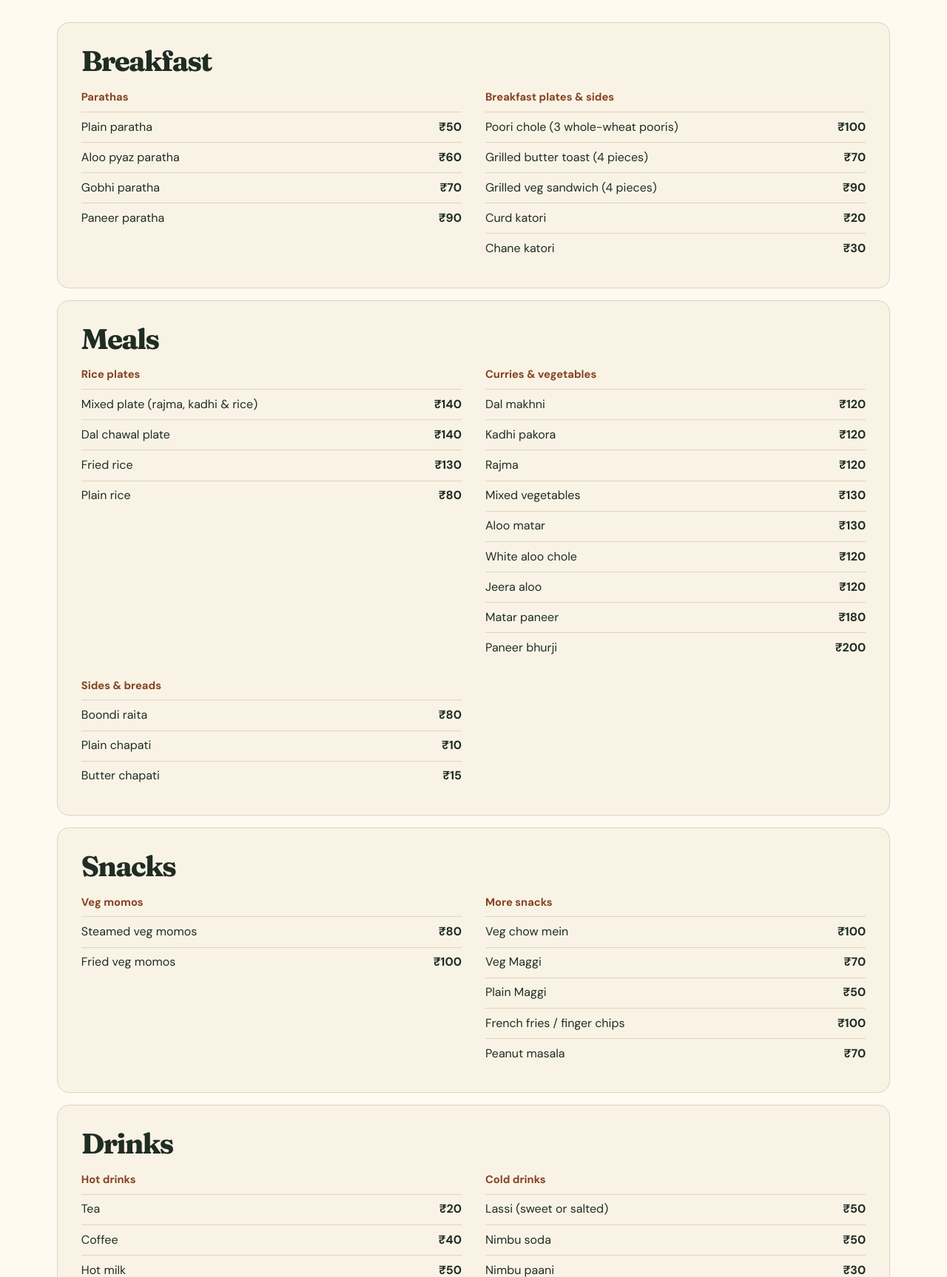
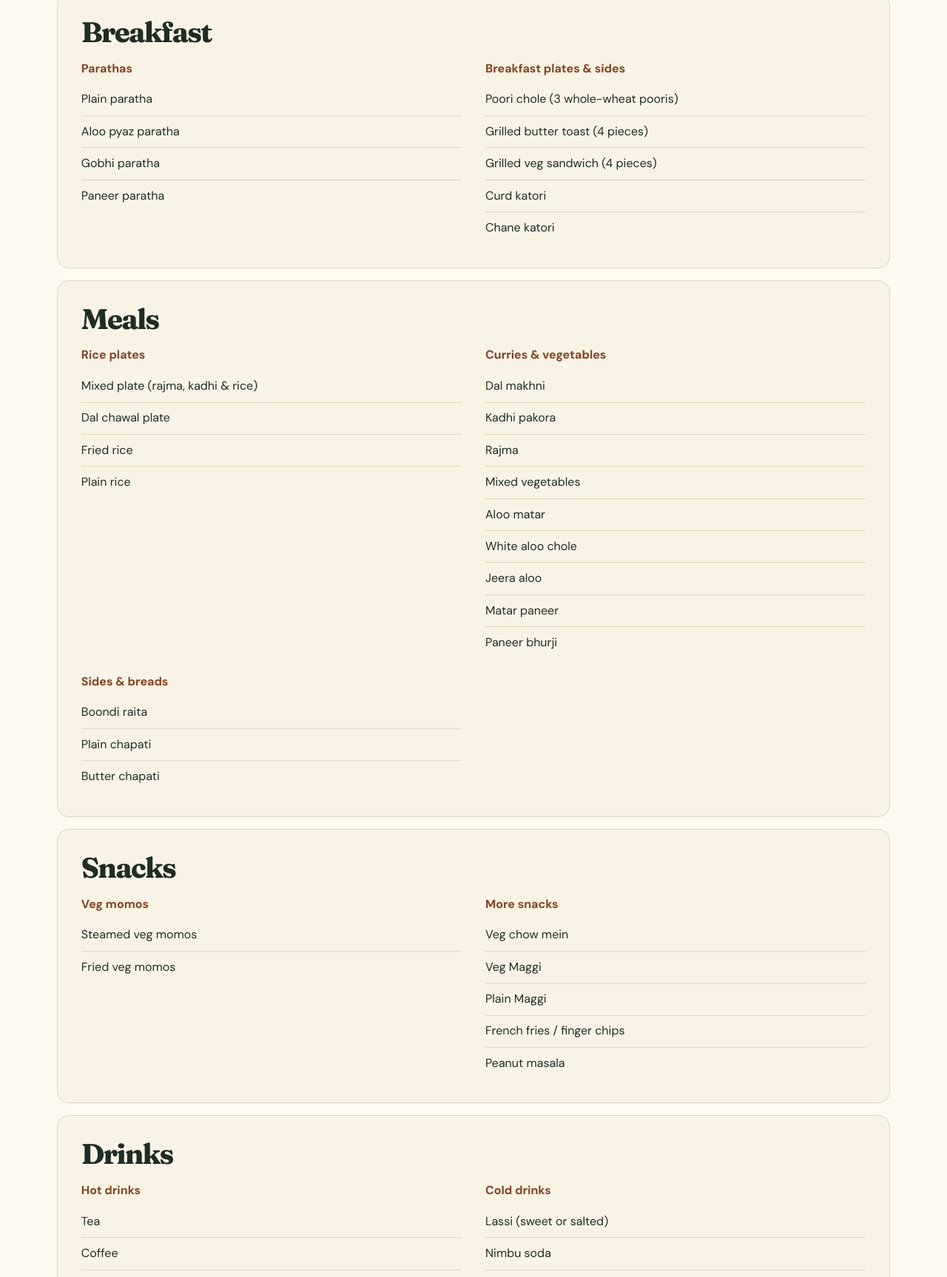
Before and after one commit to rahul27k8/spicy-restaurant, a plain HTML site: page index.html in a window 1280 px wide. Shown: the part 1922-3649 px from the top of the page at 74% size. Drawn offline with Linux system fonts and the light colour scheme.

Commit message:
Present menu dishes without prices

```diff
--- a/index.html
+++ b/index.html
@@ -65,18 +65,16 @@
             <div>
               <h4>House Thali</h4>
               <p>Rajma, kadhi, rice and two rotis.</p>
-              <p class="thali-compare">The <a href="#mixed-plate">₹140 mixed plate</a> includes the same rajma, kadhi and rice. The thali adds two rotis for ₹10 more.</p>
             </div>
-            <p class="thali-price">₹150</p>
           </article>
           <div class="dish-grid">
             <article class="dish">
               <img src="./assets/kadhi-rice.jpg" alt="Golden kadhi alongside white rice" width="886" height="886" loading="lazy">
-              <div class="dish-info"><p class="dish-name" lang="hi">कढ़ी चावल</p><div class="dish-heading"><h4>Kadhi Chawal</h4><span>₹140</span></div><p>Tangy golden kadhi with a mound of fluffy rice.</p></div>
+              <div class="dish-info"><p class="dish-name" lang="hi">कढ़ी चावल</p><div class="dish-heading"><h4>Kadhi Chawal</h4></div><p>Tangy golden kadhi with a mound of fluffy rice.</p></div>
             </article>
             <article class="dish">
               <img src="./assets/rajma-rice.jpg" alt="Red kidney bean curry alongside white rice" width="887" height="887" loading="lazy">
-              <div class="dish-info"><p class="dish-name" lang="hi">राजमा चावल</p><div class="dish-heading"><h4>Rajma Chawal</h4><span>₹140</span></div><p>Tender kidney beans in a rich, spiced gravy with rice.</p></div>
+              <div class="dish-info"><p class="dish-name" lang="hi">राजमा चावल</p><div class="dish-heading"><h4>Rajma Chawal</h4></div><p>Tender kidney beans in a rich, spiced gravy with rice.</p></div>
             </article>
           </div>
           <p class="photo-note">Rice plate images are AI-generated illustrations.</p>
@@ -87,22 +85,22 @@
             <div class="menu-columns">
               <div class="menu-subgroup">
                 <h4>Parathas</h4>
-                <dl class="menu-items">
-                  <div><dt>Plain paratha</dt><dd>₹50</dd></div>
-                  <div><dt>Aloo pyaz paratha</dt><dd>₹60</dd></div>
-                  <div><dt>Gobhi paratha</dt><dd>₹70</dd></div>
-                  <div><dt>Paneer paratha</dt><dd>₹90</dd></div>
-                </dl>
+                <ul class="menu-items">
+<li>Plain paratha</li>
+                  <li>Aloo pyaz paratha</li>
+                  <li>Gobhi paratha</li>
+                  <li>Paneer paratha</li>
+                </ul>
               </div>
               <div class="menu-subgroup">
                 <h4>Breakfast plates & sides</h4>
-                <dl class="menu-items">
-                  <div><dt>Poori chole (3 whole-wheat pooris)</dt><dd>₹100</dd></div>
-                  <div><dt>Grilled butter toast (4 pieces)</dt><dd>₹70</dd></div>
-                  <div><dt>Grilled veg sandwich (4 pieces)</dt><dd>₹90</dd></div>
-                  <div><dt>Curd katori</dt><dd>₹20</dd></div>
-                  <div><dt>Chane katori</dt><dd>₹30</dd></div>
-                </dl>
+                <ul class="menu-items">
+<li>Poori chole (3 whole-wheat pooris)</li>
+                  <li>Grilled butter toast (4 pieces)</li>
+                  <li>Grilled veg sandwich (4 pieces)</li>
+                  <li>Curd katori</li>
+                  <li>Chane katori</li>
+                </ul>
               </div>
             </div>
           </section>
@@ -111,34 +109,34 @@
             <div class="menu-columns">
               <div class="menu-subgroup">
                 <h4>Rice plates</h4>
-                <dl class="menu-items">
-                  <div id="mixed-plate"><dt>Mixed plate (rajma, kadhi &amp; rice)</dt><dd>₹140</dd></div>
-                  <div><dt>Dal chawal plate</dt><dd>₹140</dd></div>
-                  <div><dt>Fried rice</dt><dd>₹130</dd></div>
-                  <div><dt>Plain rice</dt><dd>₹80</dd></div>
-                </dl>
+                <ul class="menu-items">
+<li id="mixed-plate">Mixed plate (rajma, kadhi &amp; rice)</li>
+                  <li>Dal chawal plate</li>
+                  <li>Fried rice</li>
+                  <li>Plain rice</li>
+                </ul>
               </div>
               <div class="menu-subgroup">
                 <h4>Curries & vegetables</h4>
-                <dl class="menu-items">
-                  <div><dt>Dal makhni</dt><dd>₹120</dd></div>
-                  <div><dt>Kadhi pakora</dt><dd>₹120</dd></div>
-                  <div><dt>Rajma</dt><dd>₹120</dd></div>
-                  <div><dt>Mixed vegetables</dt><dd>₹130</dd></div>
-                  <div><dt>Aloo matar</dt><dd>₹130</dd></div>
-                  <div><dt>White aloo chole</dt><dd>₹120</dd></div>
-                  <div><dt>Jeera aloo</dt><dd>₹120</dd></div>
-                  <div><dt>Matar paneer</dt><dd>₹180</dd></div>
-                  <div><dt>Paneer bhurji</dt><dd>₹200</dd></div>
-                </dl>
+                <ul class="menu-items">
+<li>Dal makhni</li>
+                  <li>Kadhi pakora</li>
+                  <li>Rajma</li>
+                  <li>Mixed vegetables</li>
+                  <li>Aloo matar</li>
+                  <li>White aloo chole</li>
+                  <li>Jeera aloo</li>
+                  <li>Matar paneer</li>
+                  <li>Paneer bhurji</li>
+                </ul>
               </div>
               <div class="menu-subgroup">
                 <h4>Sides & breads</h4>
-                <dl class="menu-items">
-                  <div><dt>Boondi raita</dt><dd>₹80</dd></div>
-                  <div><dt>Plain chapati</dt><dd>₹10</dd></div>
-                  <div><dt>Butter chapati</dt><dd>₹15</dd></div>
-                </dl>
+                <ul class="menu-items">
+<li>Boondi raita</li>
+                  <li>Plain chapati</li>
+                  <li>Butter chapati</li>
+                </ul>
               </div>
             </div>
           </section>
@@ -147,20 +145,20 @@
             <div class="menu-columns">
               <div class="menu-subgroup">
                 <h4>Veg momos</h4>
-                <dl class="menu-items">
-                  <div><dt>Steamed veg momos</dt><dd>₹80</dd></div>
-                  <div><dt>Fried veg momos</dt><dd>₹100</dd></div>
-                </dl>
+                <ul class="menu-items">
+<li>Steamed veg momos</li>
+                  <li>Fried veg momos</li>
+                </ul>
               </div>
               <div class="menu-subgroup">
                 <h4>More snacks</h4>
-                <dl class="menu-items">
-                  <div><dt>Veg chow mein</dt><dd>₹100</dd></div>
-                  <div><dt>Veg Maggi</dt><dd>₹70</dd></div>
-                  <div><dt>Plain Maggi</dt><dd>₹50</dd></div>
-                  <div><dt>French fries / finger chips</dt><dd>₹100</dd></div>
-                  <div><dt>Peanut masala</dt><dd>₹70</dd></div>
-                </dl>
+                <ul class="menu-items">
+<li>Veg chow mein</li>
+                  <li>Veg Maggi</li>
+                  <li>Plain Maggi</li>
+                  <li>French fries / finger chips</li>
+                  <li>Peanut masala</li>
+                </ul>
               </div>
             </div>
           </section>
@@ -169,21 +167,21 @@
             <div class="menu-columns">
               <div class="menu-subgroup">
                 <h4>Hot drinks</h4>
-                <dl class="menu-items">
-                  <div><dt>Tea</dt><dd>₹20</dd></div>
-                  <div><dt>Coffee</dt><dd>₹40</dd></div>
-                  <div><dt>Hot milk</dt><dd>₹50</dd></div>
-                </dl>
+                <ul class="menu-items">
+<li>Tea</li>
+                  <li>Coffee</li>
+                  <li>Hot milk</li>
+                </ul>
               </div>
               <div class="menu-subgroup">
                 <h4>Cold drinks</h4>
-                <dl class="menu-items">
-                  <div><dt>Lassi (sweet or salted)</dt><dd>₹50</dd></div>
-                  <div><dt>Nimbu soda</dt><dd>₹50</dd></div>
-                  <div><dt>Nimbu paani</dt><dd>₹30</dd></div>
-                  <div><dt>Cold coffee</dt><dd>₹80</dd></div>
-                  <div><dt>Milkshake (chocolate or strawberry)</dt><dd>₹80</dd></div>
-                </dl>
+                <ul class="menu-items">
+<li>Lassi (sweet or salted)</li>
+                  <li>Nimbu soda</li>
+                  <li>Nimbu paani</li>
+                  <li>Cold coffee</li>
+                  <li>Milkshake (chocolate or strawberry)</li>
+                </ul>
               </div>
             </div>
           </section>
--- a/styles.css
+++ b/styles.css
@@ -112,7 +112,6 @@ footer .brand-mark { color: var(--gold); }
 @media (prefers-reduced-motion: reduce) { html { scroll-behavior: auto; } }
 
 .dish-heading { display: flex; flex-wrap: wrap; align-items: baseline; justify-content: space-between; gap: .6rem; }
-.dish-heading span { color: var(--deep-green); background: #ffe2a4; border-radius: 999px; padding: .25rem .7rem; font-weight: 700; font-size: 1rem; }
 .section-head > p { max-width: 34ch; }
 .menu { background: var(--surface); border-top: 1px solid var(--rule); }
 .menu .eyebrow { color: var(--accent); }
@@ -125,16 +124,13 @@ footer .brand-mark { color: var(--gold); }
 .thali { display: flex; flex-wrap: wrap; align-items: flex-start; justify-content: space-between; gap: .8rem 1.25rem; border-radius: 1.35rem; padding: clamp(1.2rem, 4vw, 2.2rem); margin-bottom: 1rem; background: var(--forest); color: var(--paper); }
 .thali h4, .dish-heading h4 { font: 750 clamp(1.5rem, 3vw, 2.2rem)/1.1 var(--display); letter-spacing: -.035em; }
 .thali h4 { margin-bottom: .45rem; }
-.thali-price { color: var(--gold); font-size: 1.5rem; font-weight: 700; }
-.thali-compare { margin-top: .65rem; color: #e3d7bf; }
-.thali-compare a { color: var(--gold); font-weight: 700; }
-.thali-compare a:focus-visible { outline-color: var(--gold); }
 .menu-grid { display: grid; gap: 1rem; }
 .menu-group { padding: clamp(1.05rem, 3vw, 2rem); background: var(--paper); border: 1px solid var(--rule); border-radius: 1rem; }
 .menu-columns { display: grid; grid-template-columns: repeat(2, minmax(0, 1fr)); gap: 1.2rem 2rem; }
-.menu-subgroup h4 { color: var(--accent); margin-bottom: .5rem; font-size: .92rem; }
-.menu-items div { display: flex; gap: .75rem; justify-content: space-between; padding: .48rem 0; border-top: 1px solid var(--rule); }
-.menu-items dd { font-weight: 700; white-space: nowrap; font-variant-numeric: tabular-nums; }
+.menu-subgroup h4 { color: var(--accent); margin-bottom: .5rem; font-size: 1rem; }
+.menu-items { list-style: none; padding: 0; margin: 0; }
+.menu-items li { padding: .55rem 0; border-bottom: 1px solid var(--rule); }
+.menu-items li:last-child { border-bottom: 0; }
 #mixed-plate:target { background: #ffe2a4; padding-inline: .5rem; }
 @media (max-width: 660px) {
   .menu-columns { grid-template-columns: 1fr; }
```
